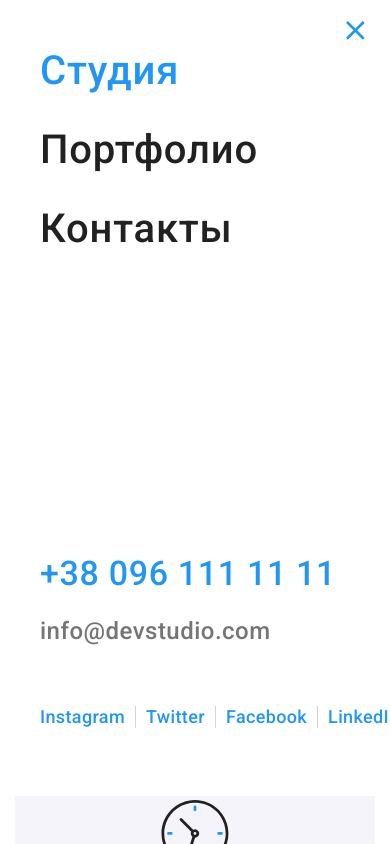
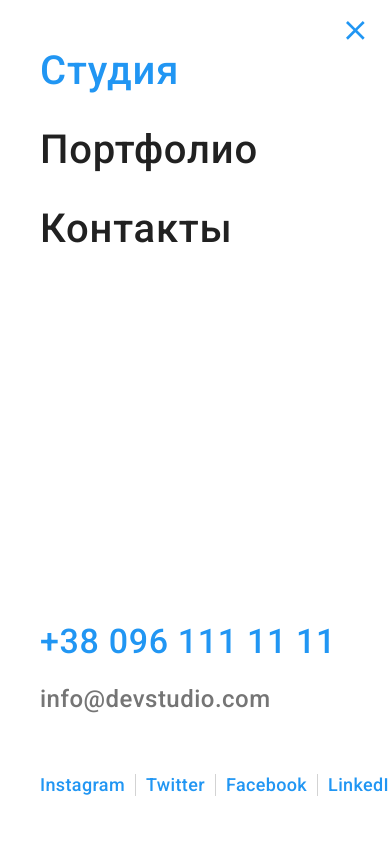
Before and after one commit to skynet3737/goit-markup-hw-08, a plain HTML site: page index.html in a window 390 px wide. Both pictures are taken after a click on the button 355 px from the left and 30 px from the top of the page. Shown: the top 844 px of the page. Drawn offline with nearby package versions, Linux system fonts and the light colour scheme.

Commit message:
ДЗ_8 правка
Исправляет меню на главной

```diff
--- a/index.html
+++ b/index.html
@@ -47,6 +47,7 @@
             </ul>
           </nav>
 
+          <div>
             <ul class="contacts">
               <li class="contacts__item">
                 <a class="contacts__link" href="mailto:info@devstudio.com">
@@ -84,6 +85,7 @@
                 <a class="contacts__social-link" href="#">LinkedIn</a>
               </li>
             </ul>
+          </div>
         </div>
       </div>
     </header>
--- a/sass/components/_header.scss
+++ b/sass/components/_header.scss
@@ -40,10 +40,6 @@
 
         @media (max-width: 767px) {
             margin-bottom: 32px;
-
-            &:last-child {
-                margin-bottom: 302px;
-            }
         }
     }
 
@@ -259,7 +255,7 @@
             position: absolute;
             padding: 48px 40px;
 
-            height: 796px;
+            height: 100vh;
             z-index: 10;
 
             top: 0;
@@ -268,7 +264,10 @@
             background-color: $fourth-color;
 
             &.is-open {
-                    display: block;
+                    display: flex;
+                    flex-direction: column;
+                    justify-content: space-between;
+                    position: fixed;
                 }
         }
 
--- a/sass/components/_modal.scss
+++ b/sass/components/_modal.scss
@@ -5,6 +5,7 @@
 
     width: 100%;
     height: 100%;
+    z-index: 20;
 
     background: rgba(0, 0, 0, 0.2);
     transition: opacity 250ms $cubic;
--- a/sass/components/_portfolio.scss
+++ b/sass/components/_portfolio.scss
@@ -17,10 +17,6 @@
     @media (max-width: 767px) {
         &__item:nth-child(-n + 3) {
             margin-bottom: 15px;
-        }
-
-        &__item:nth-child(4) {
-            margin-left: 0;
         }
     }
 
```
Also changed, not shown: css/main.css, css/main.min.css, 2 other files. Lines whose indentation alone changed are shown as unchanged.
